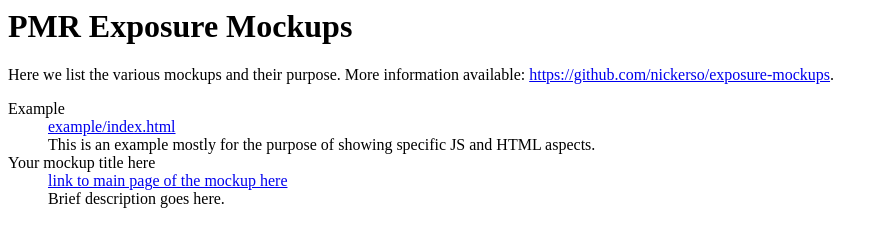
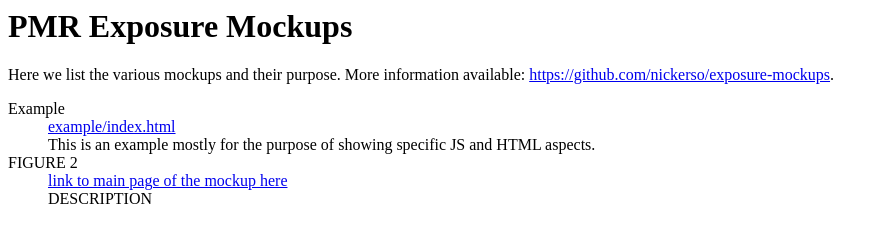
Before and after one commit to sjEricYang/exposure-mockups, a plain HTML site: page index.html in a window 1280 px wide. Shown: the whole page, without its empty margins (0-888 px from the left). Drawn offline with Linux system fonts and the light colour scheme.

Commit message:
practice

```diff
--- a/index.html
+++ b/index.html
@@ -12,9 +12,9 @@
 			<dd><a href="example/index.html">example/index.html</a></dd>
 			<dd>This is an example mostly for the purpose of showing specific JS and HTML aspects.</dd>
 
-			<dt>Your mockup title here</dt>
+			<dt>FIGURE 2</dt>
 			<dd><a href="folder/index.html">link to main page of the mockup here</a></dd>
-			<dd>Brief description goes here.</dd>
+			<dd>DESCRIPTION</dd>
 		</dl>
 	</body>
 </html>
```
